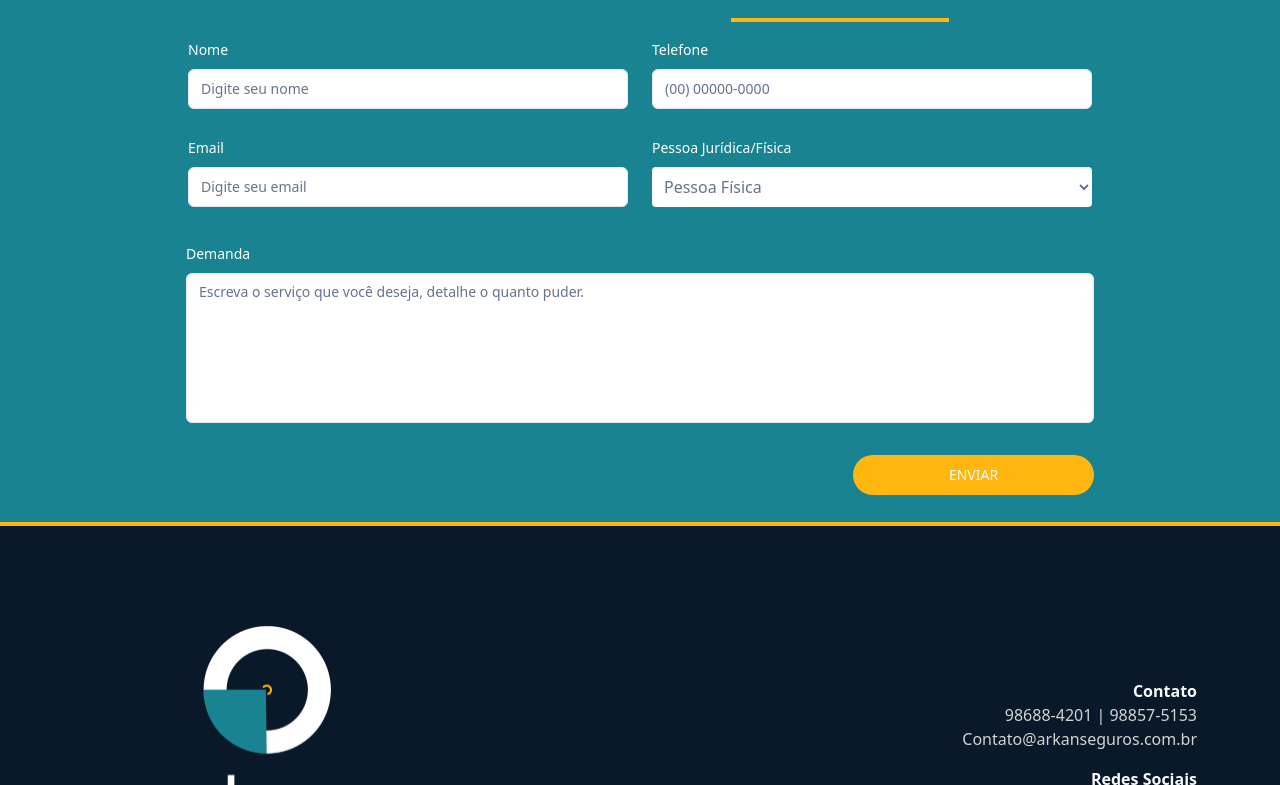
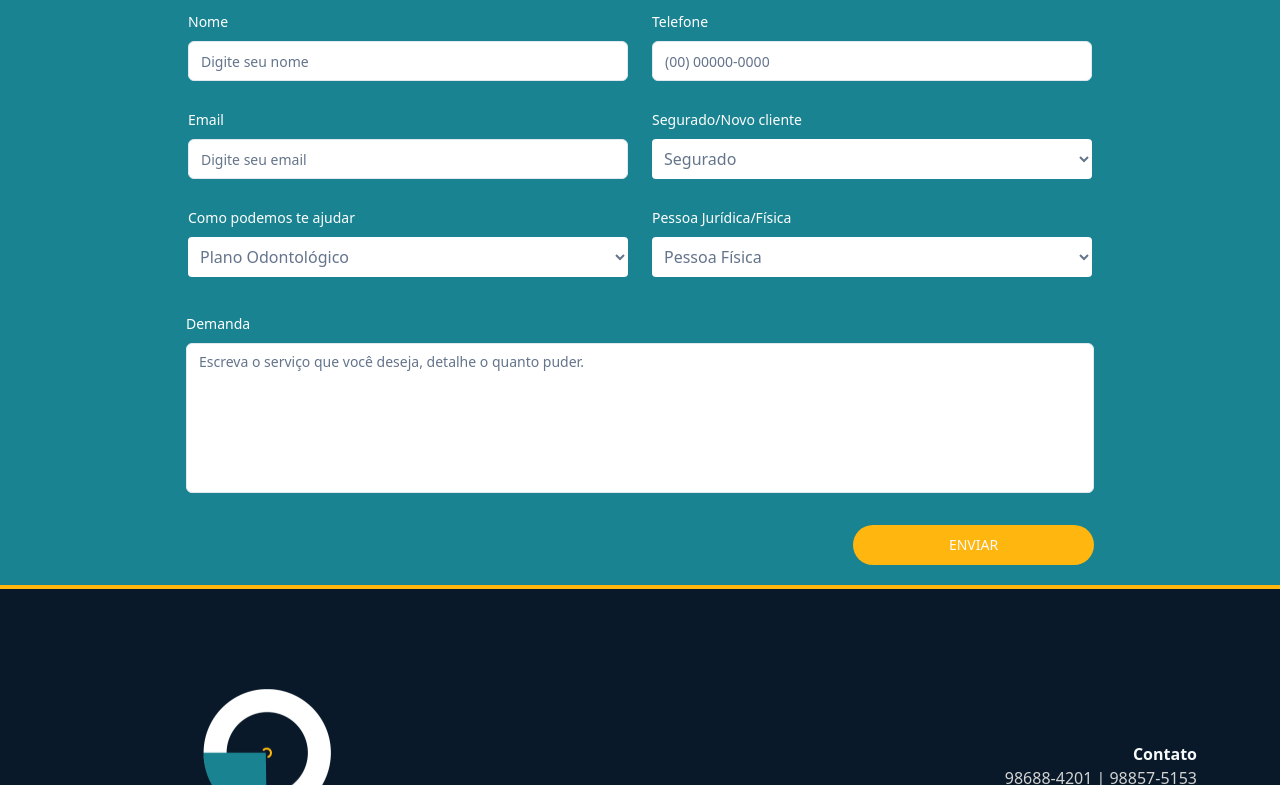
Before and after one commit to ata1de/ArkanSeguros, a Next.js app: page / in a window 1280 px wide. Shown: the part 3230-4015 px from the top of the page. Built offline with nearby package versions, Linux system fonts and the light colour scheme.

Commit message:
feat/main: added two news inputs in form

```diff
--- a/src/app/about/page.tsx
+++ b/src/app/about/page.tsx
@@ -35,7 +35,7 @@ const About = () => {
                 construindo um relacionamento duradouro com nossos clientes.
                 </p>
                 <div className='bg-DarkBlue text-bold w-auto rounded-xl flex justify-center items-center h-[140px]'>
-                    <p className='text-center text-[24px] text-Yellow max-w-[811px]'>A Arkan Seguros ficará à disposição para auxiliar no
+                    <p className='text-center text-[24px] text-Yellow max-w-[811px] max-[720px]:text-[18px] max-[590px]:text-[14px] max-[500px]:text-[12px]'>A Arkan Seguros ficará à disposição para auxiliar no
                     desenvolvimento da sua empresa</p>
                 </div>
             </div>
--- a/src/components/form.tsx
+++ b/src/components/form.tsx
@@ -1,6 +1,6 @@
 "use client"
 
-import React from 'react';
+import React, { useEffect } from 'react';
 import { Textarea } from './ui/textarea';
 import { Input } from './ui/input';
 import { Toaster } from './ui/sonner';
@@ -10,6 +10,7 @@ import { z } from 'zod';
 import { useForm } from 'react-hook-form';
 import { zodResolver } from '@hookform/resolvers/zod';
 import { Label } from './ui/label';
+import { services } from '@/data/services';
 
 const clientSchema = z.object({
   name: z.string().min(1, { message: "Name is required" }),
@@ -18,7 +19,9 @@ const clientSchema = z.object({
     .regex(/^\(?\d{2}\)?\s\d{5}-\d{4}$/, { message: "Phone number must be in the format (81) 99242-3427" })
     .min(1, { message: "Phone number is required" }),
   peopleType: z.string().min(1, { message: "Company name is required" }),
-  demand: z.string().min(1, { message: "Demand description is required" })
+  demand: z.string().min(1, { message: "Demand description is required" }),
+  service: z.string().min(1, {message: 'Service is required'}),
+  isClient: z.string().min(1, {message: 'Client history is required'}),
 });
 
 type ClientSchema = z.infer<typeof clientSchema>;
@@ -40,6 +43,8 @@ const Forms = () => {
                <p>Email: ${data.email}</p>\n\
                <p>Telefone: ${data.phone}</p>\n\
                <p>Tipo de Pessoa: ${data.peopleType}</p>\n\
+               <p>Tipo de serviço: ${data.service}</p>\n\
+               <p>Segurado: ${data.isClient}</p>\n\
                <p>Demanda: ${data.demand}</p>\n\
                --------------------------\n`
       };
@@ -76,8 +81,8 @@ const Forms = () => {
   };
 
   return (
-    <div className='bg-LightBlue min-h-[700px] flex flex-col justify-center items-center pt-[65px]'>
-      <p className='font-bold text-[72px] text-white mb-5 max-[598px]:text-center'>
+    <div className='bg-LightBlue min-h-[730px] flex flex-col justify-center items-center pt-[65px]'>
+      <p className='font-bold text-[72px] text-white mb-5 max-[400px]:text-[68px] max-[598px]:text-center'>
         Fale com a <span className='border-b-4 border-Yellow'>Arkan</span>
       </p>
 
@@ -87,7 +92,7 @@ const Forms = () => {
             <div className='flex flex-col gap-3 items-start'>
               <Label className='text-white text-right'>Nome</Label>
               <Input
-                className={`text-black w-[200px] md:w-[300px] lg:w-[440px] ${errors.name ? 'border-red-500' : ''}`}
+                className={`text-black w-[200px] md:w-[300px] lg:w-[440px] ${errors.name ? 'border-red-500 border-4' : ''}`}
                 placeholder='Digite seu nome'
                 {...register('name')}
               />
@@ -95,26 +100,47 @@ const Forms = () => {
             <div className='flex flex-col gap-3 items-start'>
               <Label className='text-white text-right'>Email</Label>
               <Input
-                className={`text-black w-[200px] md:w-[300px] lg:w-[440px] ${errors.email ? 'border-red-500' : ''}`}
+                className={`text-black w-[200px] md:w-[300px] lg:w-[440px] ${errors.email ? 'border-red-500 border-4' : ''}`}
                 placeholder='Digite seu email'
                 {...register('email')}
               />
             </div>
+            <div className='flex flex-col gap-3 items-start'>
+              <Label className='text-white text-right'>Como podemos te ajudar</Label>
+              <select
+                className={`text-slate-500 p-2 ring-offset-background bg-background rounded w-[200px] md:w-[300px] lg:w-[440px] ${errors.phone ? 'border-red-500 border-4' : ''}`}
+                {...register('service')}
+              >
+                {services.map((service) => (
+                  <option value={service.title} key={service.name}>{service.title}</option>
+                ))}
+              </select>
+            </div>
           </div>
+
           <div className='flex flex-col items-center justify-center gap-8'>
             <div className='flex flex-col gap-3 items-start'>
               <Label className='text-white text-right'>Telefone</Label>
               <Input
-                className={`text-black w-[200px] md:w-[300px] lg:w-[440px] ${errors.phone ? 'border-red-500' : ''}`}
+                className={`text-black w-[200px] md:w-[300px] lg:w-[440px] ${errors.phone ? 'border-red-500 border-4' : ''}`}
                 placeholder='(00) 00000-0000'
                 {...register('phone')}
               />
             </div>
-
+            <div className='flex flex-col gap-3 items-start'>
+              <Label className='text-white text-right'>Segurado/Novo cliente</Label>
+              <select
+                className={`text-slate-500 p-2 ring-offset-background bg-background rounded w-[200px] md:w-[300px] lg:w-[440px] ${errors.phone ? 'border-red-500 border-4' : ''}`}
+                {...register('isClient')}
+              >
+                <option value='Cliente da casa'>Segurado</option>
+                <option value='Novo cliente'>Novo Cliente</option>
+              </select>
+            </div>
             <div className='flex flex-col gap-3 items-start'>
               <Label className='text-white text-right'>Pessoa Jurídica/Física</Label>
               <select
-                className={`text-slate-500 p-2 ring-offset-background bg-background rounded w-[200px] md:w-[300px] lg:w-[440px] ${errors.phone ? 'border-red-500' : ''}`}
+                className={`text-slate-500 p-2 ring-offset-background bg-background rounded w-[200px] md:w-[300px] lg:w-[440px] ${errors.phone ? 'border-red-500 border-4' : ''}`}
                 {...register('peopleType')}
               >
                 <option value='Pessoa Fisica'>Pessoa Física</option>
@@ -126,13 +152,13 @@ const Forms = () => {
         <div className='flex flex-col gap-3 items-start mb-6'>
           <Label className='text-white'>Demanda</Label>
           <Textarea
-            className={`text-black resize-none h-[150px] w-[350px] md:w-[628px] lg:w-[908px] ${errors.demand ? 'border-red-500' : ''}`}
+            className={`text-black resize-none h-[150px] w-[350px] md:w-[628px] lg:w-[908px] ${errors.demand ? 'border-red-500 border-4' : ''}`}
             placeholder='Escreva o serviço que você deseja, detalhe o quanto puder.'
             {...register('demand')}
           />
         </div>
 
-        <Button className='bg-Yellow w-[241px] ml-auto rounded-full max-[598px]:mb-5' type='submit'>
+        <Button className='bg-Yellow w-[241px] ml-auto rounded-full mb-5 max-[598px]:mb-5' type='submit'>
           ENVIAR
         </Button>
       </form>
```
